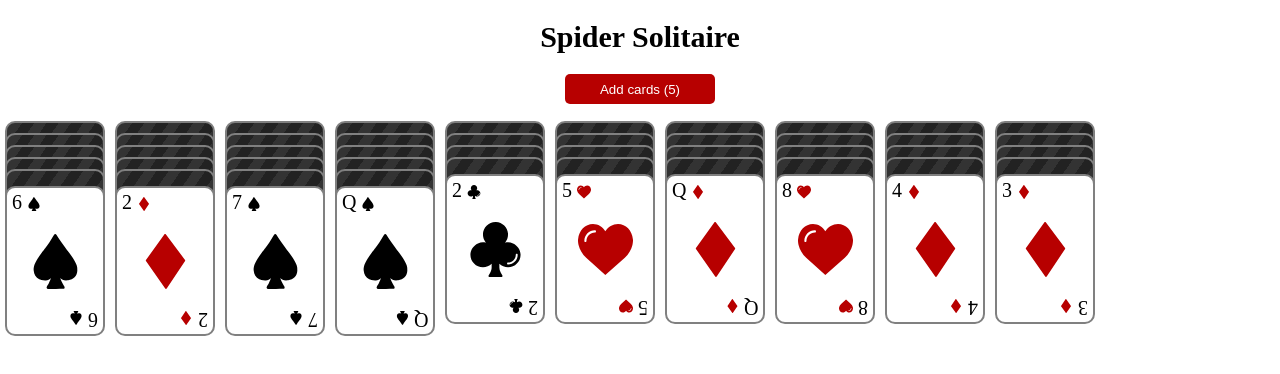
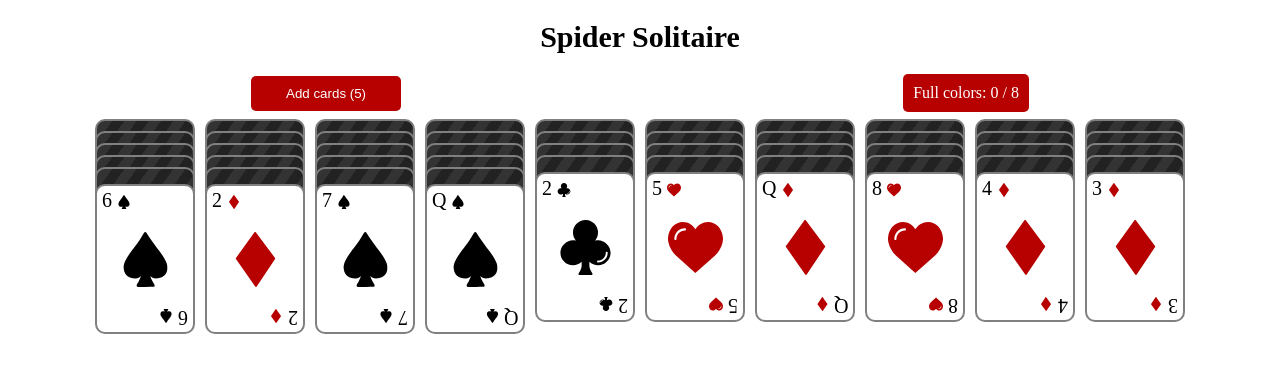
Before and after one commit to Hobbytowo/spider-solitaire-game, a Vue app: page / in a window 1280 px wide. Shown: the top 374 px of the page. Built offline with nearby package versions, Linux system fonts and the light colour scheme.

Commit message:
add score div information

```diff
--- a/src/App.vue
+++ b/src/App.vue
@@ -1,9 +1,14 @@
 <template>
   <div class="container">
     <h1 class="title">Spider Solitaire</h1>
-    <button @click="addCards" class="button" type="button">
+    <section class="menu">
+      <button @click="addCards" class="menu__button" type="button">
         Add cards ({{ cards.length / 10 }})
       </button>
+      <div class="menu__score">
+        Full colors: {{ fullColor }} / 8
+      </div>
+    </section>
     <div class="stacks">
       <stack-component
         v-for="(stack, i) in stacks"
@@ -31,7 +36,8 @@ export default {
       stacks: Array(10).fill().map(() => []),
       cards: [],
       colors: [CLUB, DIAMOND, SPADE, HEART],
-      selectedCards: []
+      selectedCards: [],
+      fullColor: 0
     }
   },
   created () {
@@ -146,7 +152,7 @@ export default {
             stack[stack.length - 1].reversed = false
           }
 
-          // create uzbierane Colori
+          this.fullColor++
 
         }
       }
@@ -256,21 +262,37 @@ export default {
 
   .stacks {
     display: flex;
+    justify-content: center;
   }
 
-  .button {
+  .menu{
+    display: flex;
+    justify-content: space-around;
+    align-items: center;
+    margin-bottom: 20px;
+
+    &__button {
       width: 150px;
-    height: 30px;
       background-color: #b70000;
       border-radius: 5px;
       border: none;
       color: white;
       cursor: pointer;
       transition: all 0.2s;
-    margin-bottom: 30px;
+      padding: 10px;
       &:hover {
         background-color: #444;
       }
     }
 
+    &__score{
+      background-color: #b70000;
+      border-radius: 5px;
+      border: none;
+      color: white;
+      padding: 10px;
+    }
+  }
+
+
 </style>
```
Lines whose indentation alone changed are shown as unchanged.
